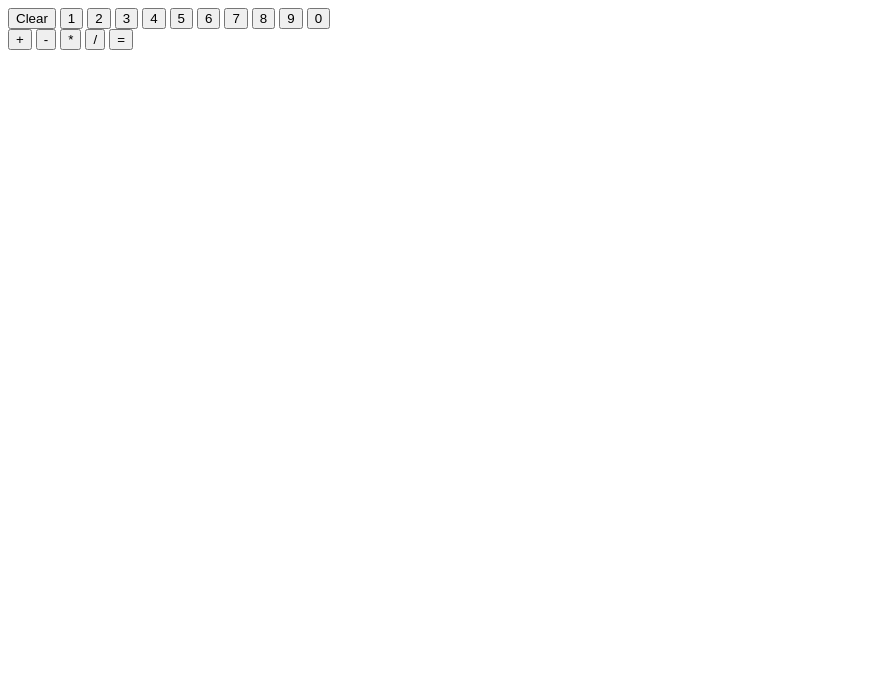
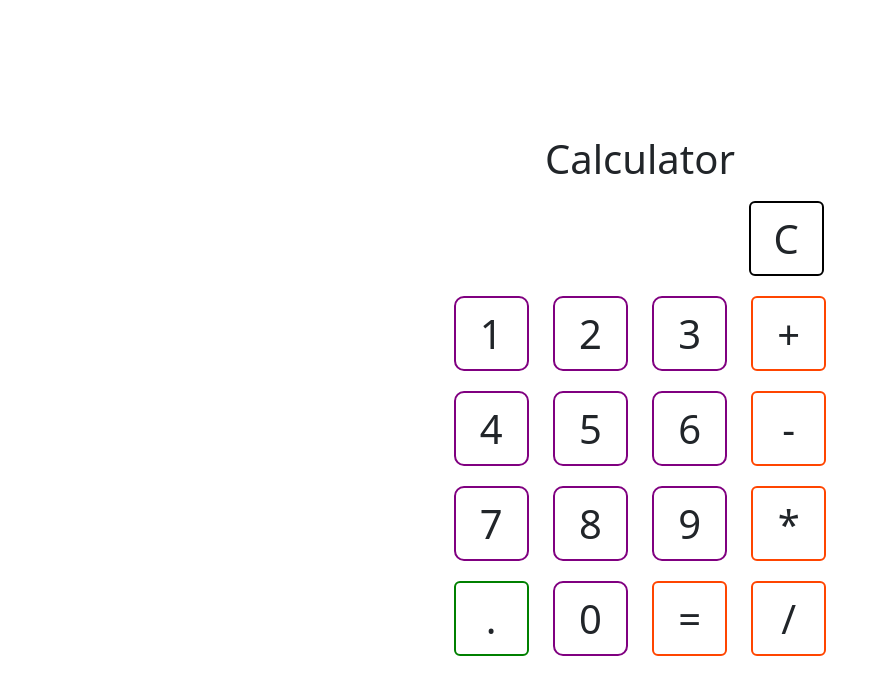
Before and after one commit to shashwat558/Odin-Calculator, a plain HTML site: page index.html in a window 1280 px wide. Shown: the whole page, without its empty margins (0-881 px from the left). Drawn offline with nearby package versions, Linux system fonts and the light colour scheme.

Commit message:
Done styling

```diff
--- a/index.html
+++ b/index.html
@@ -4,33 +4,53 @@
     <meta charset="UTF-8">
     <meta name="viewport" content="width=device-width, initial-scale=1.0">
     <title>Calculator</title>
+    <link href="https://cdn.jsdelivr.net/npm/bootstrap@5.3.2/dist/css/bootstrap.min.css" rel="stylesheet" integrity="sha384-T3c6CoIi6uLrA9TneNEoa7RxnatzjcDSCmG1MXxSR1GAsXEV/Dwwykc2MPK8M2HN" crossorigin="anonymous">
+    <link rel="stylesheet" href="style.css">
+
 </head>
 <body>
-    <div id="calcBox">
-        <div id="screen"></div>
-        <div id="nums">
-            <button class="clrbtn">Clear</button>
-            <button class="num">1</button>
-            <button class="num">2</button>
-            <button class="num">3</button>
-            <button class="num">4</button>
-            <button class="num">5</button>
-            <button class="num">6</button>
-            <button class="num">7</button>
-            <button class="num">8</button>
-            <button class="num">9</button>
-            <button class="num">0</button>
-
-        <div id="operations">
-            <button class="add">+</button>
-            <button class="substract">-</button>
-            <button class="multiply">*</button>
-            <button class="divide">/</button>
-            <button class="equal">=</button>
-        </div>
+    <h1>Calculator</h1>
+    <div id="calculator">
 
 
-        </div>
+                <div class="first-row">
+                    <div id="screen"></div>
+                    <button class="btn clrbtn">C</button>
+                </div>
+
+                <div class="other-rows">
+                    <button id="nums" class="btn num">1</button>
+                    <button id="nums" class="btn num">2</button>
+                    <button id="nums" class="btn num">3</button>
+                    <button id="operations" class="btn add">+</button>
+                </div>
+                <div class="other-rows">
+                    <button id="nums" class="btn num">4</button>
+                    <button id="nums" class="btn num">5</button>
+                    <button id="nums" class="btn num">6</button>
+                    <button id="operations" class="btn substract">-</button>
+                </div>
+                <div class="other-rows">
+                    <button id="nums" class="btn num">7</button>
+                    <button id="nums" class="btn num">8</button>
+                    <button id="nums" class="btn num">9</button>
+                    <button id="operations" class="btn multiply">*</button>
+                </div>
+                <div class="other-rows"></div>
+                <button class="btn decimal">.</button>
+                <button id="nums" class="btn num">0</button>
+                <button id="operations" class="btn equal">=</button>
+                <button id="operations" class="btn divide">/</button>
+
+
+
+
+
+
+
+
+
+
     </div>
     <script src="calscript.js"></script>
 </body>
--- a/style.css
+++ b/style.css
@@ -0,0 +1,67 @@
+body {
+    display: flex;
+    flex-direction: column;
+    justify-content: center;
+    align-items: center;
+    width: 100vw;
+    height: 100vh;
+    background-color: rgb(255, 255, 255);
+}
+
+.first-row {
+    display: flex;
+
+}
+.btn {
+    height: 75px;
+    width: 75px;
+    margin: 10px;
+    font-size: 40px;
+}
+
+.num {
+    border: 2px solid purple;
+    border-radius: 10px;
+
+}
+
+.add, .substract, .multiply, .divide, .equal {
+    border: 2px solid orangered;
+}
+
+.decimal {
+    border: 2px solid green
+}
+
+.clrbtn {
+    border: 2px solid black;
+}
+
+#screen {
+    width: 295px;
+    height: 50px;
+    margin-bottom: 0;
+    font-size: 40px;
+    overflow: scroll;
+    scroll-behavior: smooth;
+
+}
+
+.num:hover {
+    background-color: rgb(38, 224, 199);
+}
+.add:hover{
+    background-color: rgb(130, 238, 144)
+}
+.substract:hover{
+    background-color: rgb(130, 238, 144)
+}
+.multiply:hover{
+    background-color: rgb(130, 238, 144)
+}
+.equal:hover{
+    background-color: rgb(130, 238, 144)
+}
+.divide:hover{
+    background-color: rgb(130, 238, 144)
+}
```
